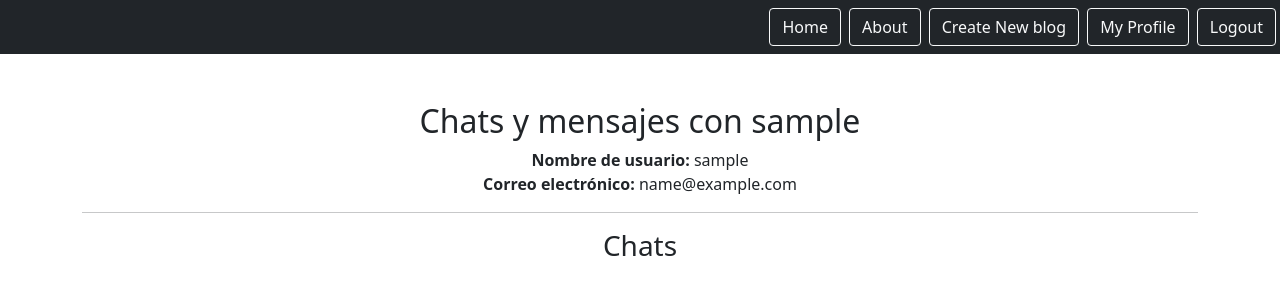
After one commit to sanchezmiguel/CoderBlogRepo, a Django app: page /messages/1/ in a window 1280 px wide. The commit adds this page. Shown: the top 300 px of the page. Run offline with Django 4.2, Linux system fonts and the light colour scheme; the visitor is signed in with stand-in values (Sample User, id 1); data comes from the database, SQL or seed files in the repository; data that the repository does not hold is empty; some libraries are stand-ins or nearby versions.

Commit message:
se crea user_chats

```diff
--- /dev/null
+++ b/coderDjango/mensajeriaApp/templates/mensajeriaApp/user_chats.html
@@ -0,0 +1,35 @@
+{% extends 'base.html' %}
+
+{% load static %}
+
+{% block content %}
+    <h2>Chats y mensajes con {{ selected_user.username }}</h2>
+
+    {% if selected_user %}
+        <div class="user-info">
+            <strong>Nombre de usuario:</strong> {{ selected_user.username }}
+            <br>
+            <strong>Correo electrónico:</strong> {{ selected_user.email }}
+        </div>
+        <hr>
+
+        <h3>Chats</h3>
+        <ul>
+            {% for chat in user_chats %}
+                <li>
+                    Chat entre {{ chat.usuario_1 }} y {{ chat.usuario_2 }}
+                    <ul>
+                        {% for message in messages %}
+                            {% if message.chat == chat %}
+                                <li>{{ message.fecha_creacion|date:"F j, Y, g:i a" }} - {{ message.texto }}</li>
+                            {% endif %}
+                        {% endfor %}
+                    </ul>
+                </li>
+            {% endfor %}
+        </ul>
+    {% else %}
+        <p>El usuario seleccionado no existe.</p>
+    {% endif %}
+</div>
+{% endblock %}
--- a/coderDjango/mensajeriaApp/urls.py
+++ b/coderDjango/mensajeriaApp/urls.py
@@ -2,5 +2,6 @@ from django.urls import path
 from . import views
 
 urlpatterns = [
-    path('', views.MessagesView.as_view(), name='chat_view'),
+    path('', views.MessagesView.as_view(), name='messages'),
+    path('<int:user_id>/', views.UserChatsView.as_view(), name='user_chats'),
 ]
--- a/coderDjango/mensajeriaApp/views.py
+++ b/coderDjango/mensajeriaApp/views.py
@@ -3,6 +3,7 @@ from django.contrib.auth.mixins import LoginRequiredMixin
 from django.views import View
 from django.contrib.auth.models import User
 from .models import Chat, Message
+
 
 class MessagesView(LoginRequiredMixin, View):
     model = Chat
@@ -24,4 +25,39 @@ class MessagesView(LoginRequiredMixin, View):
             'messages': messages
         }
 
-        return render(request, 'mensajeriaApp/chat.html', context)
+        return render(request, 'mensajeriaApp/messages.html', context)
+
+
+class UserChatsView(LoginRequiredMixin, View):
+    model = Chat
+    success_url = '/pages'
+
+    def get(self, request, user_id):
+        try:
+            # Obtén el usuario seleccionado por su ID
+            selected_user = User.objects.get(id=user_id)
+        except User.DoesNotExist:
+            # Maneja el caso en el que el usuario no existe
+            selected_user = None
+
+        if selected_user:
+            # Obtener todos los chats del usuario seleccionado
+            user_chats = Chat.objects.filter(usuario_1=selected_user) | Chat.objects.filter(usuario_2=selected_user)
+
+            # Obtener todos los mensajes de esos chats
+            messages = Message.objects.filter(chat__in=user_chats)
+
+            context = {
+                'selected_user': selected_user,
+                'user_chats': user_chats,
+                'messages': messages
+            }
+        else:
+            # Puedes manejar el caso en el que el usuario no existe
+            context = {
+                'selected_user': None,
+                'user_chats': [],
+                'messages': []
+            }
+
+        return render(request, 'mensajeriaApp/user_chats.html', context)
```
Also changed, not shown: coderDjango/mensajeriaApp/templates/mensajeriaApp/messages.html (renamed from coderDjango/mensajeriaApp/templates/mensajeriaApp/chat.html, +13 -3 lines).
